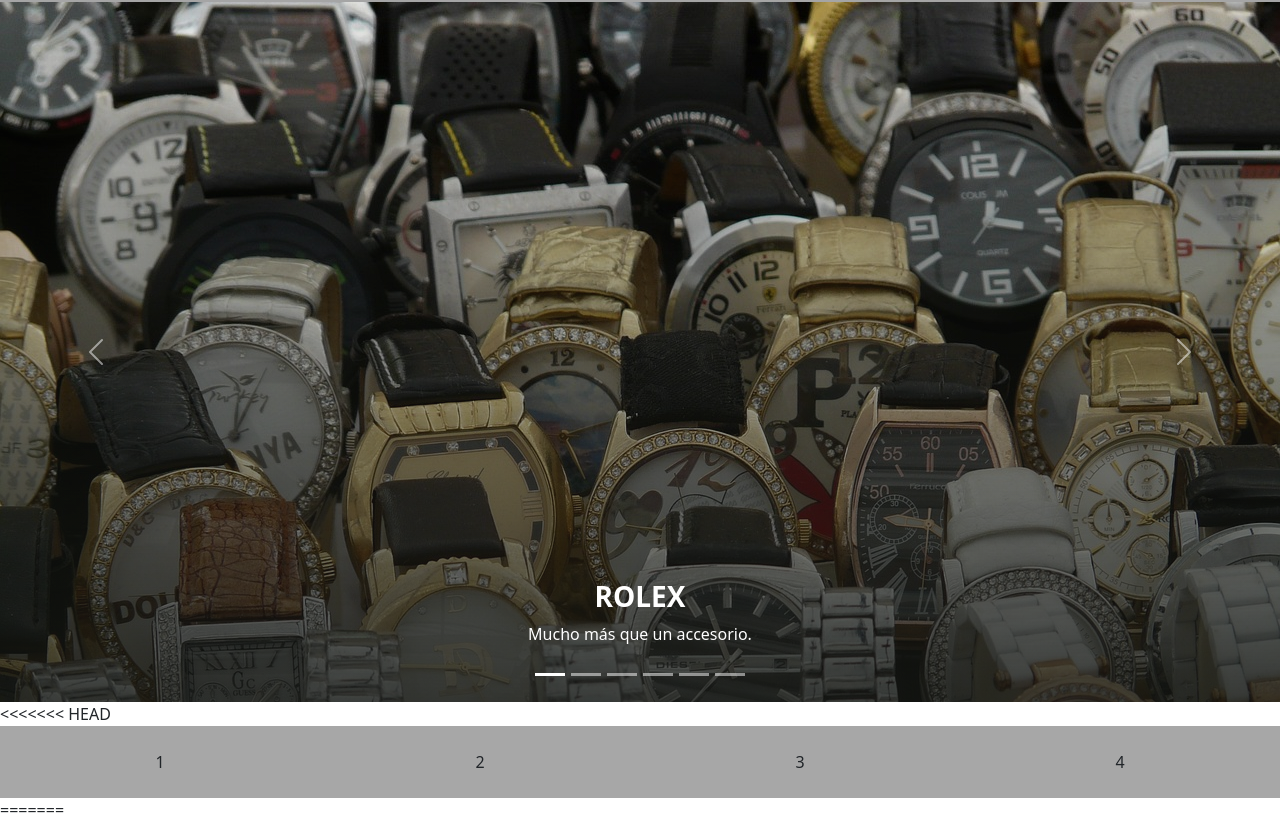
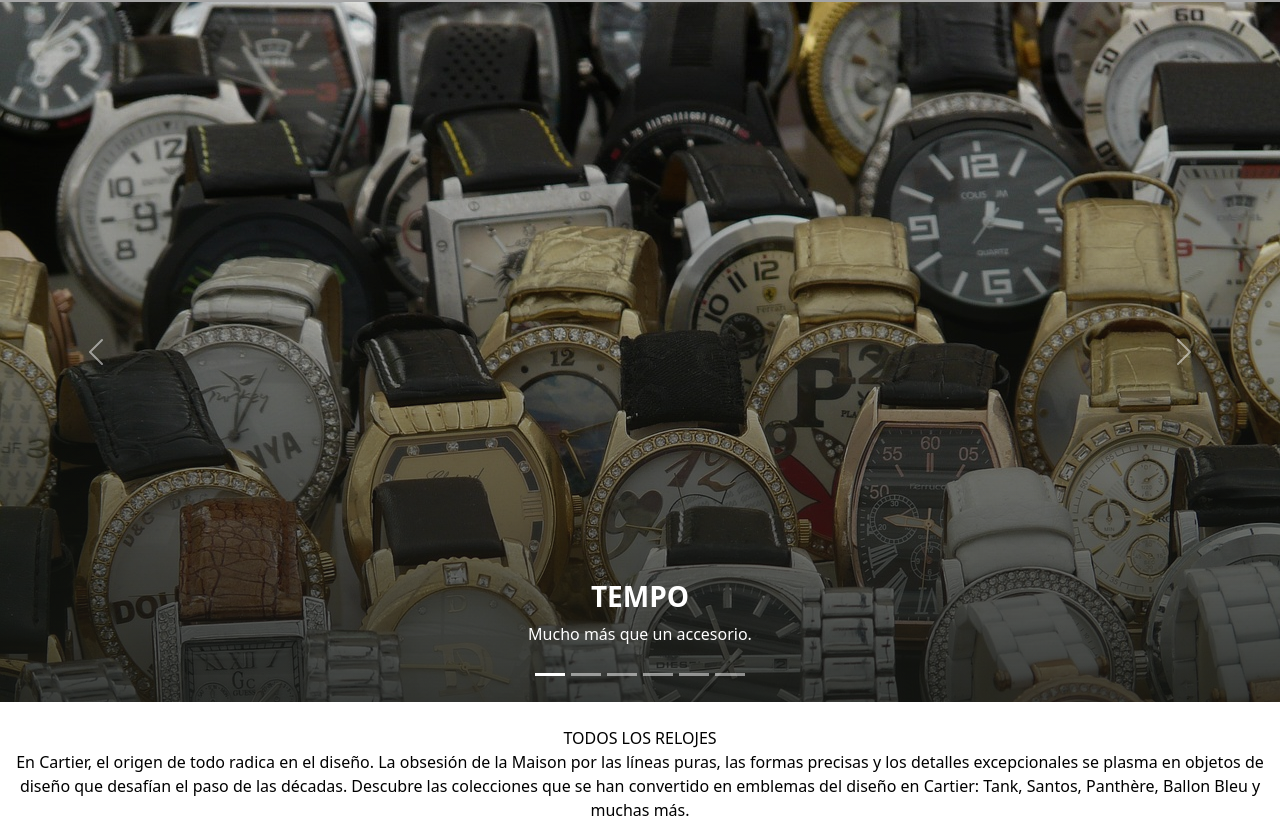
Before and after one commit to nicol-d/Tienda-Online, a plain HTML site: page index.html in a window 1280 px wide. Shown: the part 125-952 px from the top of the page. Drawn offline with nearby package versions, Linux system fonts and the light colour scheme.

Commit message:
actualizacion de carrusel y cards 2

```diff
--- a/index.html
+++ b/index.html
@@ -75,7 +75,7 @@
           <div class="carousel-item active">
             <img src="img/clocks-73936_1280.jpg" class="d-block w-100" alt="...">
             <div class="carousel-caption d-none d-md-block">
-              <h3><b>ROLEX</b></h3>
+              <h3><b>TEMPO</b></h3>
               <p>Mucho más que un accesorio.</p>
             </div>
           </div>
@@ -121,17 +121,6 @@
     </div>
 
     <!-- Sección de categoria -->
-<<<<<<< HEAD
-    <div class="container-fluid py-4">
-        <div class="row">
-            <div class="col">1</div>
-            <div class="col">2</div>
-            <div class="col">3</div>
-            <div class="col">4</div>
-        </div>
-    </div>
-    <!--CARDS-->
-=======
 <div class="container-fluid text-black bg-white py-4 d-flex justify-content-center">
   <div class="row">
       <div class="col text-center">
@@ -143,8 +132,7 @@
   </div>
 </div>
 
-
->>>>>>> 98a12a4804a561c1fb668e2ca35d1f96e51906a4
+    <!--CARDS-->
     <div class="container mt-5">
       <div class="row g-4">
           <div class="col-12 col-md-6 col-lg-4">
@@ -184,11 +172,6 @@
               </div>
           </div>
         </div>
-<<<<<<< HEAD
-      </div>
-      <hr style="color: transparent;">
-
-=======
     </div>
     <!-- FOOTER -->
 <footer class="text-center text-lg-start bg-light">
@@ -226,7 +209,6 @@
       </div>
   </div>
 </footer>
->>>>>>> 98a12a4804a561c1fb668e2ca35d1f96e51906a4
 
 
 
```
Lines whose indentation alone changed are shown as unchanged.
